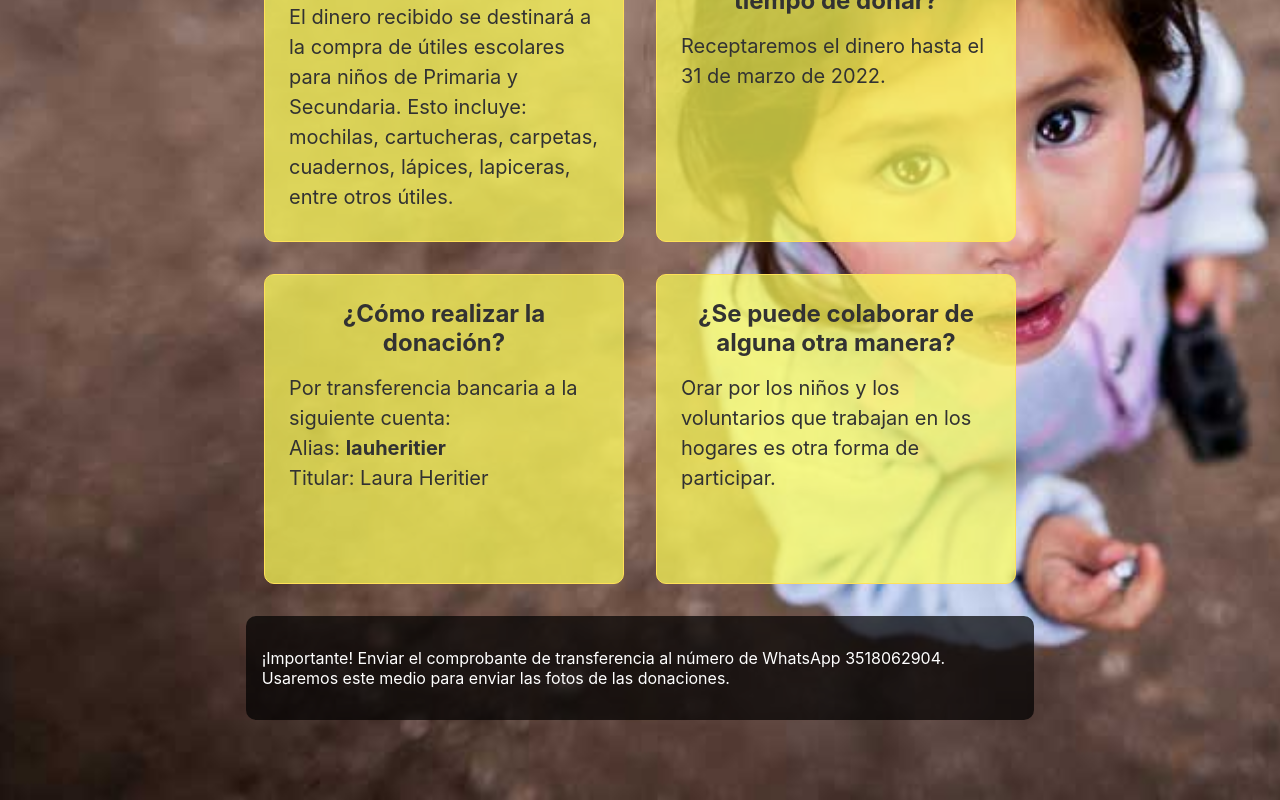
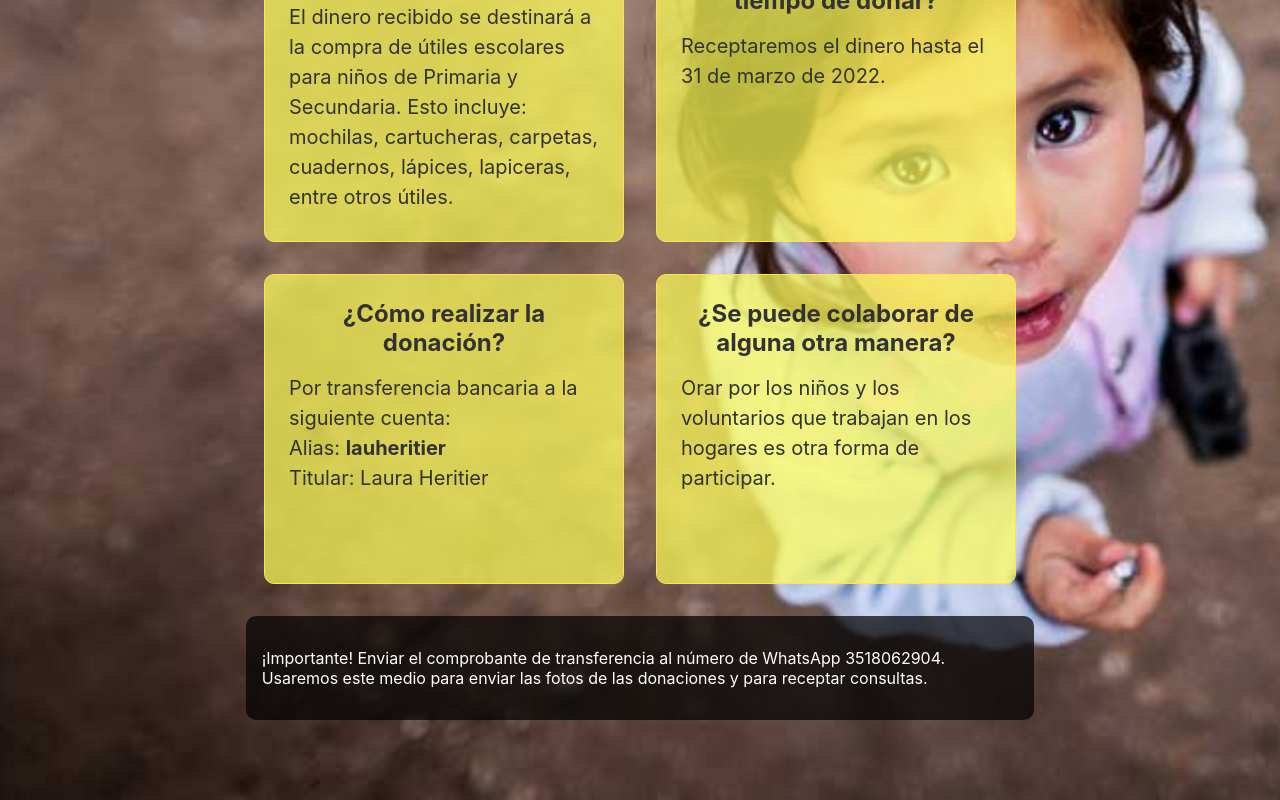
Before and after one commit to lauraheritier/regalaunabiblia, a Next.js app: page / in a window 1280 px wide. Shown: the part 406-1206 px from the top of the page. Built offline with nearby package versions, Linux system fonts and the light colour scheme.

Commit message:
mensaje importante cambiado

```diff
--- a/pages/index.js
+++ b/pages/index.js
@@ -52,7 +52,7 @@ export default function Home() {
         </div>
 
         <div className="footer">
-        <p>¡Importante! Enviar el comprobante de transferencia al número de WhatsApp <a href="https://wa.me/543518062904" target="_blank">3518062904</a>. Usaremos este medio para enviar las fotos de las donaciones.</p>
+        <p>¡Importante! Enviar el comprobante de transferencia al número de WhatsApp <a href="https://wa.me/543518062904" target="_blank">3518062904</a>. Usaremos este medio para enviar las fotos de las donaciones y para receptar consultas.</p>
 
            </div>
       </main>
```
